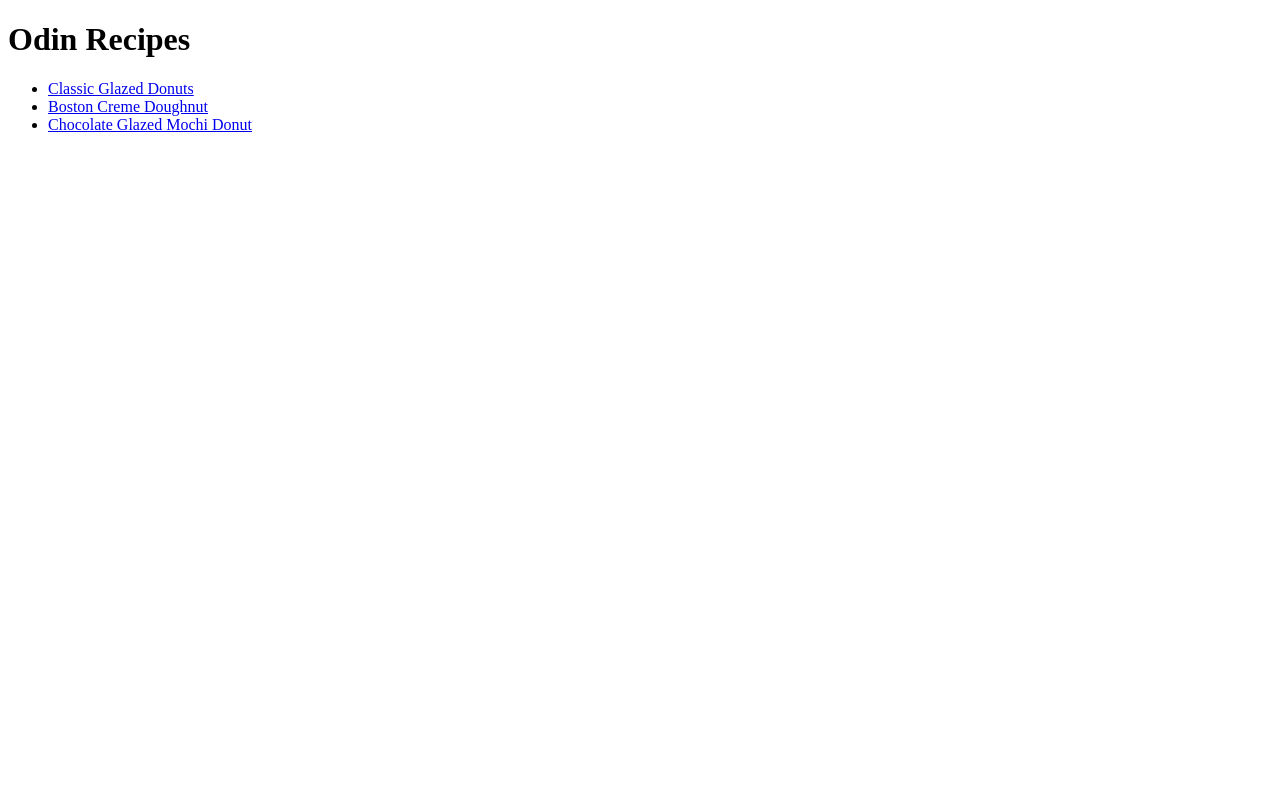
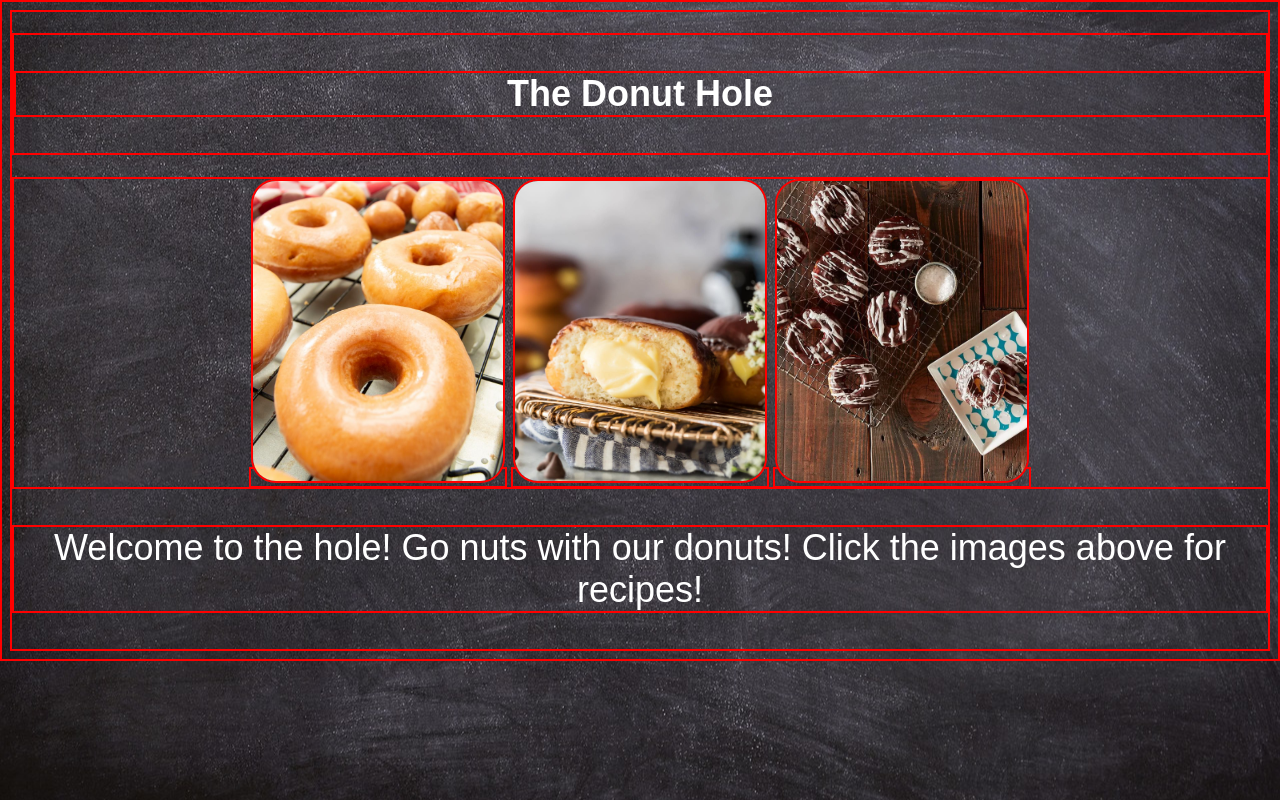
Before and after one commit to Marlerk/odin-recipes, a plain HTML site: page index.html in a window 1280 px wide. Drawn offline with Linux system fonts and the light colour scheme.

Commit message:
Add: CSS styling
Added CSS styling to the main page for the cascade lesson.

```diff
--- a/index.css
+++ b/index.css
@@ -1,8 +1,25 @@
 /* index.css, stylesheet for index.html */
-div {
-    color:white;
-    background-color:black;
+* {
+    border: 2px solid red;
 }
-p {
-    color:red
+
+body {
+    background: url(images/chalkboard.jpg) no-repeat center center fixed;
+    background-size: cover;
+    text-align: center;
 }
+
+.text {
+    font-family: sans-serif;
+    font-size: 36px;
+    color: white;
+}
+
+
+
+.navimg {
+    height: 300px;
+    width: 250px;
+    object-fit: cover;
+    border-radius: 25px;
+}
--- a/index.html
+++ b/index.html
@@ -4,13 +4,18 @@
         <meta charset="UTF-8">
         <meta name="viewport" content="width=device-width, initial-scale=1.0">
         <title>Odin Recipes</title>
+        <link rel="stylesheet" href="index.css" />
     </head>
     <body>
-    <h1>Odin Recipes</h1>
-    <ul>
-    <li><a href="recipes/classic-glazed-doughnuts.html">Classic Glazed Donuts</a></li>
-    <li><a href="recipes/boston-creme-doughnuts.html">Boston Creme Doughnut</a></li>
-    <li><a href="recipes/chocolate-glazed-mochi-doughnuts.html">Chocolate Glazed Mochi Donut</a></li>
-    </ul>
+        <h1><p class="text">The Donut Hole</p></h1>
+        <div id="imggroup">
+                <a href="recipes/classic-glazed-doughnuts.html">
+                    <img class="navimg" src="images/glazed-donut.jpg" alt="Glazed Donut"></a>
+                <a href="recipes/boston-creme-doughnuts.html">
+                    <img class="navimg" src="images/boston-cream-pie-donuts.jpg" alt="Boston Cream Donut"></a>
+                <a href="recipes/chocolate-glazed-mochi-doughnuts.html">
+                    <img class="navimg" src="images/chocolate-glazed-mochi-donut.jpg" alt="Glazed Chocolate Mochi Donut"></a>
+        </div>
+        <p class="text">Welcome to the hole! Go nuts with our donuts! Click the images above for recipes!</p>
     </body>
 </html>
```
Also changed, not shown: recipes/boston-creme-doughnuts.html (+1 -0 lines), recipes/chocolate-glazed-mochi-doughnuts.html (+1 -0 lines), recipes/classic-glazed-doughnuts.html (+1 -0 lines), images/bakery-dough.jpg (added), images/brick-wall.jpg (added), images/chalkboard.jpg (added), images/donut-logo.jpg (added). Lines whose indentation alone changed are shown as unchanged.
